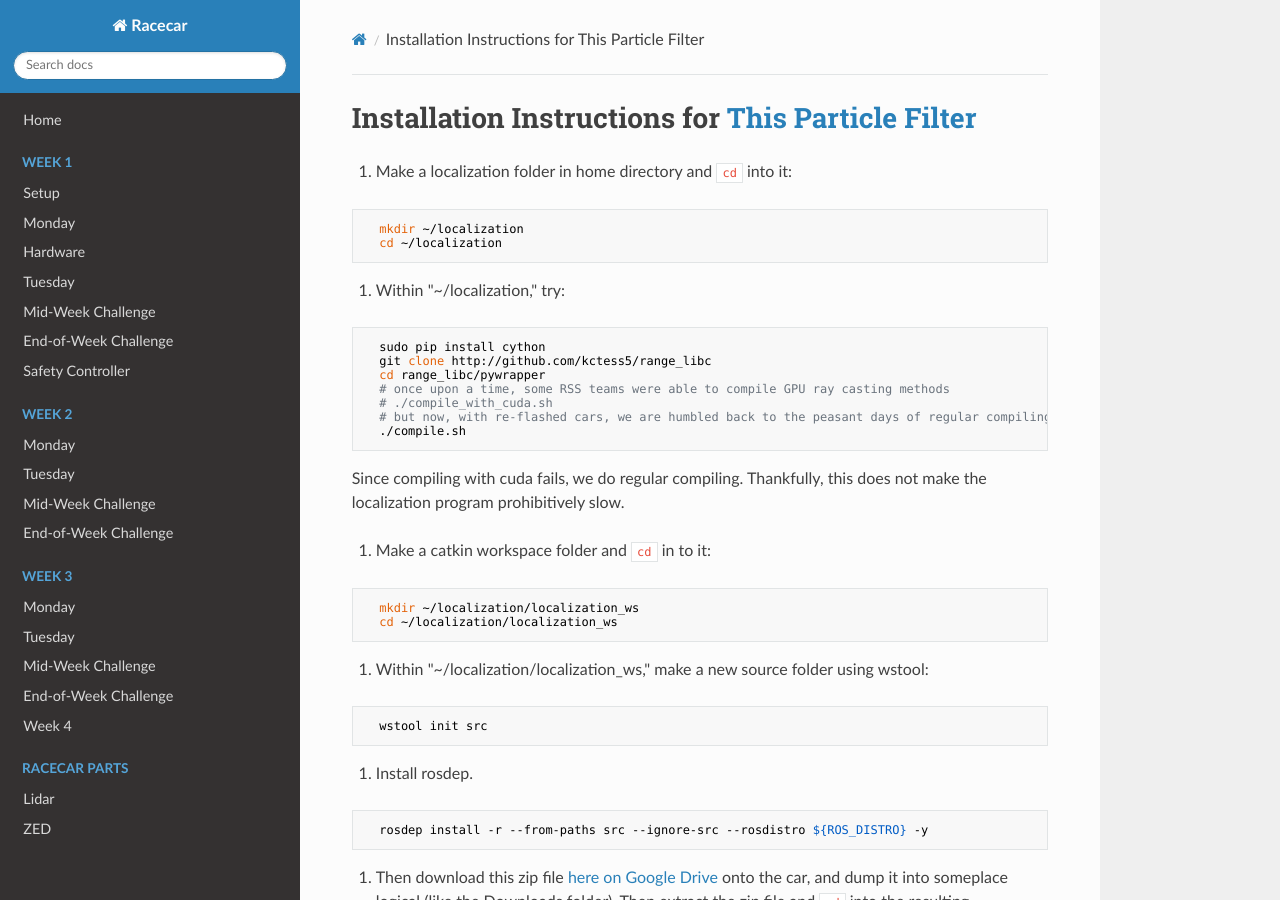
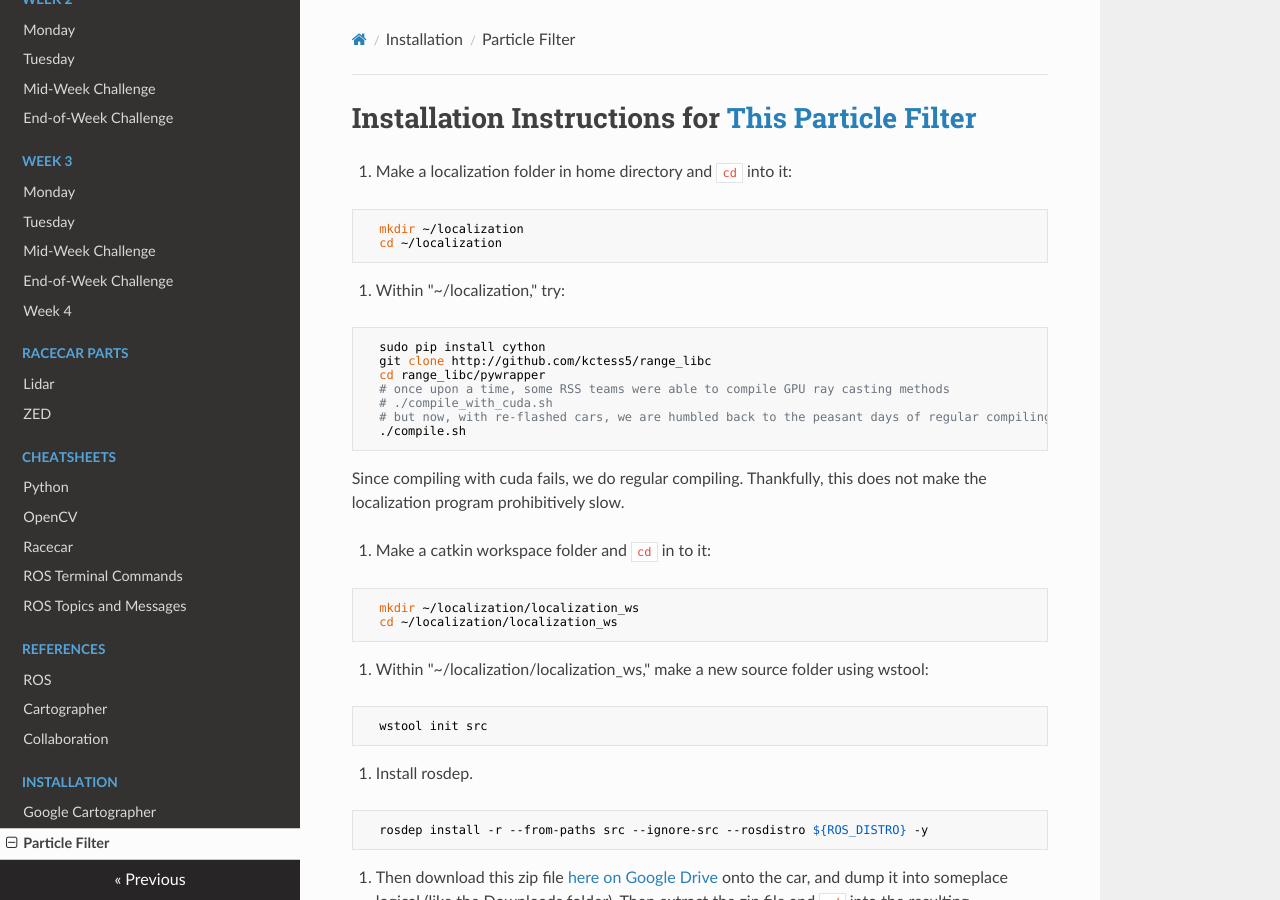
Before and after one commit to ChrisLindland/racecar-website, an MkDocs documentation site: the page built from docs/maps/localization/particle_filter_installation.md, in a window 1280 px wide and 900 px high. Built offline with MkDocs 1.6.1, drawn with Linux system fonts in a browser that asks for light colours; nearby versions of some CDN libraries.

Commit message:
Update mkdocs.yml

```diff
--- a/mkdocs.yml
+++ b/mkdocs.yml
@@ -31,9 +31,9 @@ nav:
         - ROS Topics and Messages: cheatsheets/ros-topics-msgs.md
     - References:
         - ROS: ros-reference/ROS_reference.md
-        - Google Cartographer: maps/cartographer/cartographer_usage.md
-        - Particle Filter Localization: maps/localization/particle_filter_setup.md
+        - Cartographer: maps/cartographer/cartographer_usage.md
         - Collaboration: collab/collab.md
     - Installation:
         - Google Cartographer: maps/cartographer/cartographer_installation.md
+        - Particle Filter: maps/localization/particle_filter_installation.md
 theme: readthedocs
```
